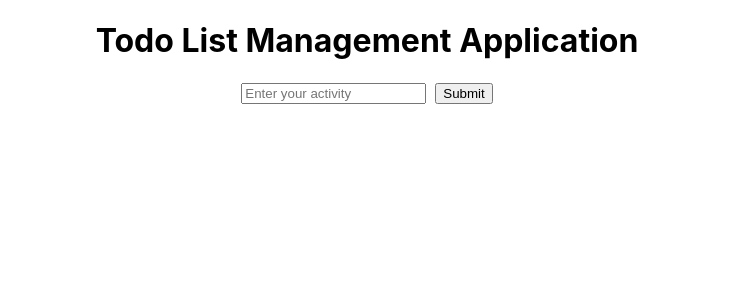
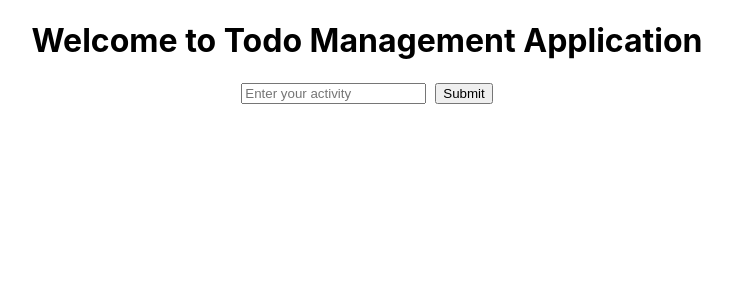
Before and after one commit to udaychand348/React-Js-Projects, a React (Create React App) app: page / in a window 1280 px wide. Shown: the top 300 px of the page, without its empty margins (273-1005 px from the left). Built offline with nearby package versions, Linux system fonts and the light colour scheme.

Commit message:
Update Fil1.js
"changed h1 tag in Fil1.js "

```diff
--- a/src/TodoList/Fil1.js
+++ b/src/TodoList/Fil1.js
@@ -30,7 +30,7 @@ const Fil1 = () => {
   return (
     <div>
       <center>
-        <h1> Todo List Management Application</h1>
+        <h1> Welcome to Todo Management Application </h1>
         <Display task={task} deletehandler={deletehandler} />
         <form onSubmit={shandler} >
             <input type="text" placeholder="Enter your activity" name="todo" value={todo} onChange={chandler} />&nbsp;&nbsp;
```
